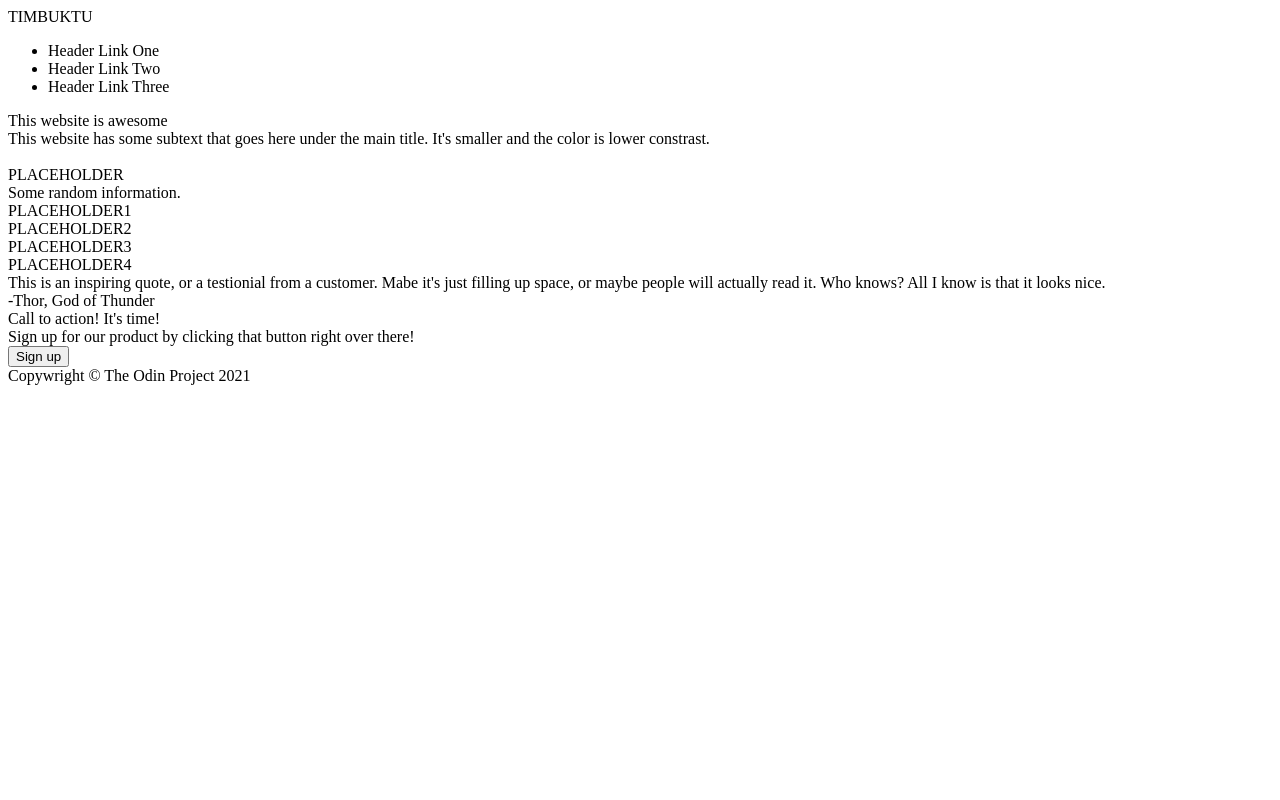
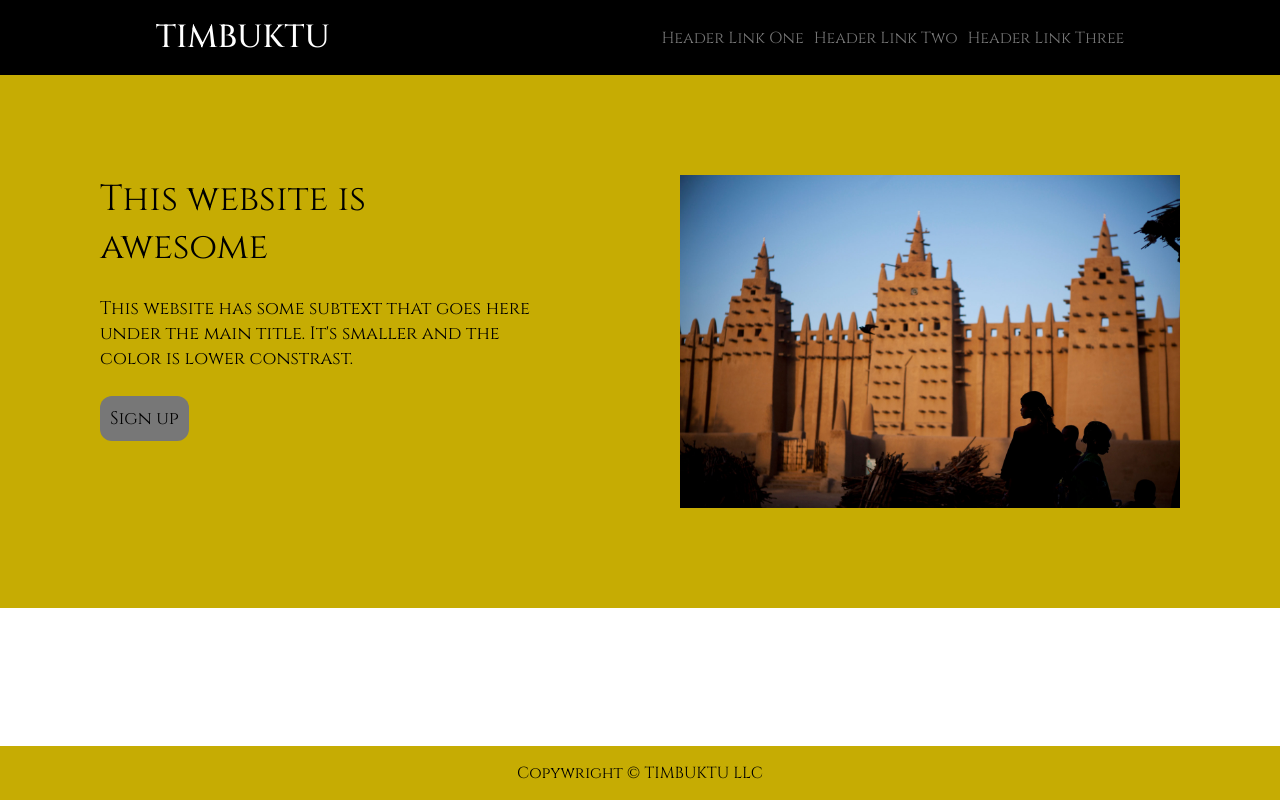
Before and after one commit to TMT-LLC/practice_landingpage, a plain HTML site: page index.html in a window 1280 px wide. Drawn offline with Linux system fonts and the light colour scheme.

Commit message:
Fix issues from main branch, go back over sections
Need to merge/push to main branch, fixed main issue
of collision of different elements.

Flex sure is difficult when its not working but when
it does, the website looks pretty smooth!

This branch needs to be merged and need to start
back work on main to continue section 2.

```diff
--- a/index.html
+++ b/index.html
@@ -3,33 +3,37 @@
     <head>
         <meta charset="UTF-8">
         <title>First Landing Page</title>
+        <link rel="stylesheet" href="style.css">
     </head>
 
     <body>
         <div class="header-container">
-            <div class="header-logo">TIMBUKTU</div>
+            <div class="header-logo">TIMBUKTU
+            </div>
             <div class="header-links">
                 <ul class="header-links">
-                    <li>Header Link One</li>
-                    <li>Header Link Two</li>
-                    <li>Header Link Three</li>
+                    <li><a href="index.html">Header Link One</a></li>
+                    <li><a href="index.html">Header Link Two</a></li>
+                    <li><a href="index.html">Header Link Three</a></li>
                 </ul>
             </div>
         </div>
 
         <div class="body">
-
             <div class="section1">
-                <div class="sec1-text">
+                <div class=section1-left>
                     <div class="main-text">This website is awesome</div>
                     <div class="sub-text">This website has some subtext that goes here under the main title. It's smaller and the color is lower constrast.</div>
+                    <div class="signup-button">
+                        <button class="button">Sign up</button>
+                    </div>
                 </div>
-                <div class="sec1-img">
-                    <img src=""><div class="placeholder-img">PLACEHOLDER</div>
+                <div class="section1-right">
+                    <img class="main-image" src="./img/timbuktu_mali.jpg" alt="Image of Timbuktu, Mali">
                 </div>
             </div>
 
-            <div class="section2">
+            <!-- <div class="section2">
                 <div class="topic-header">
                     <div class="main-text">Some random information.</div>
                 </div>
@@ -56,17 +60,14 @@
                     <div class="sub-text">Sign up for our product by clicking that button right over there!</div>
                 </div>
                 <div class="signup-button">
-                    <button>Sign up</button>
+                    <button class="button">Sign up</button>
                 </div>
+            </div> -->
+        </div>
+
+        <div class="footer-container">
+            <div class="copywright">Copywright © TIMBUKTU LLC
             </div>
         </div>
-
     </body>
-
-    <footer>
-        <div class="footer-container">
-            <div class="copywright">Copywright © The Odin Project 2021
-            </div>
-        </div>
-    </footer>
 </html>
--- a/style.css
+++ b/style.css
@@ -1,9 +1,137 @@
 /* style.css */
 
+@font-face {
+    font-family: "Cinzel";
+    src: url('fonts/Cinzel-VariableFont_wght.ttf') format("truetype");
+}
+
 * {
-    border: 2px dotted red;
+    /* border: 1px dashed #ff0000; */
+    margin: 0px;
+    padding: 0px;
+    font-family: "Cinzel";
 }
 
 body {
+    height: 100vh;
+    display: flex;
+    flex-flow: column;
+
+}
+
+/* TOP OF PAGE */
+
+.header-container {
+   /* Reconfigure this first if necessary!!! */
+   display: flex;
+   background-color: #000000;
+
+   justify-content: space-around;
+   align-items: center;
+
+   padding: 16px 0px;
+
+   gap: 20px;
+}
+
+.header-logo {
+    font-size: 32px;
+    font-weight: 500;
+    color: white;
+}
+
+.header-links {
+    display: flex;
+    font-size: 16px;
+
+    gap: 10px;
+}
+
+ul {
+    display: flex;
+    flex-flow: row wrap;
+
+    list-style: none;
+}
+
+a {
+    text-decoration: none;
+    color: #777777;
+}
+
+/* MIDDLE OF PAGE  */
+
+.section1 {
+    background-color: #c6ac03;
+
+    display: flex;
+    flex-flow: row wrap;
+
+    padding: 100px 100px;
+    gap: 150px;
+
+    /* X */
+
+    justify-content: center;
+    align-items: space-between;
+}
+
+.section1-left {
+    display: flex;
+    flex-flow: column wrap;
+
+    /* border: 2px dotted blue; */
+
+    /* THIS MESSES WITH EXPANDING OF SECTIONS */
+    flex: 1 1;
+
+    /* X */
+
+    gap: 25px;
+}
+
+.section1-left .main-text {
+    font-size: 36px;
+}
+
+.section1-left .sub-text {
+    font-size: 18px;
+}
+
+.signup-button .button{
+    background-color: #777777;
+    color:#000000;
+}
+
+/* Section 1 Right */
+.section1-right {
     display: flex;
 }
+
+.main-image {
+    width: 500px;
+    max-width: 100%;
+
+}
+
+/* BOTTOM OF PAGE */
+
+.footer-container {
+   margin-top: auto;
+
+}
+.copywright{
+    display: flex;
+    justify-content: center;
+
+    padding: 16px;
+
+    background-color: #c6ac03;
+}
+
+button {
+    border-radius: 12px;
+    padding: 10px;
+    font-size: 18px;
+    border: none
+}
```
Also changed, not shown: fonts/Cinzel-VariableFont_wght.ttf (added).
